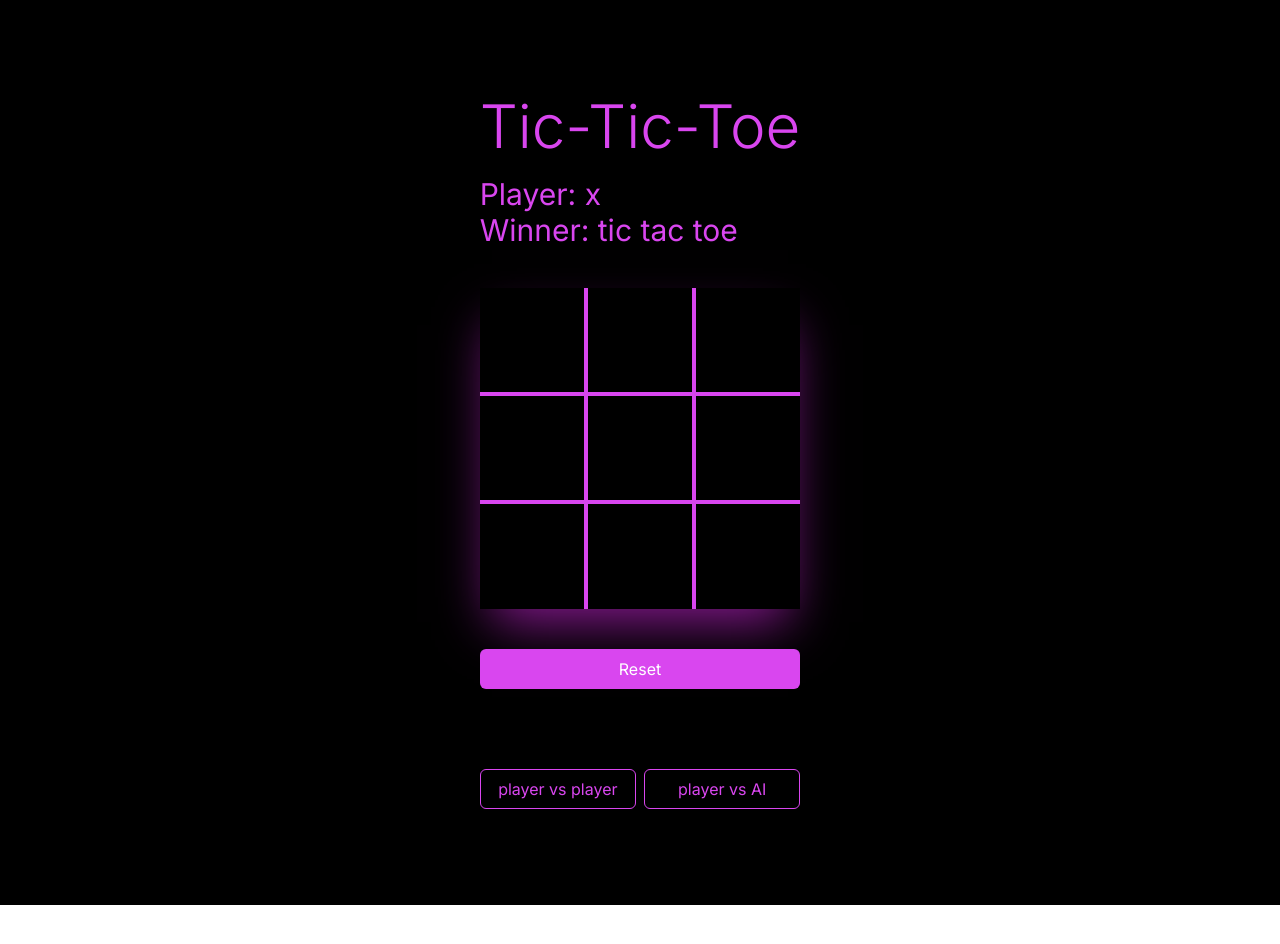
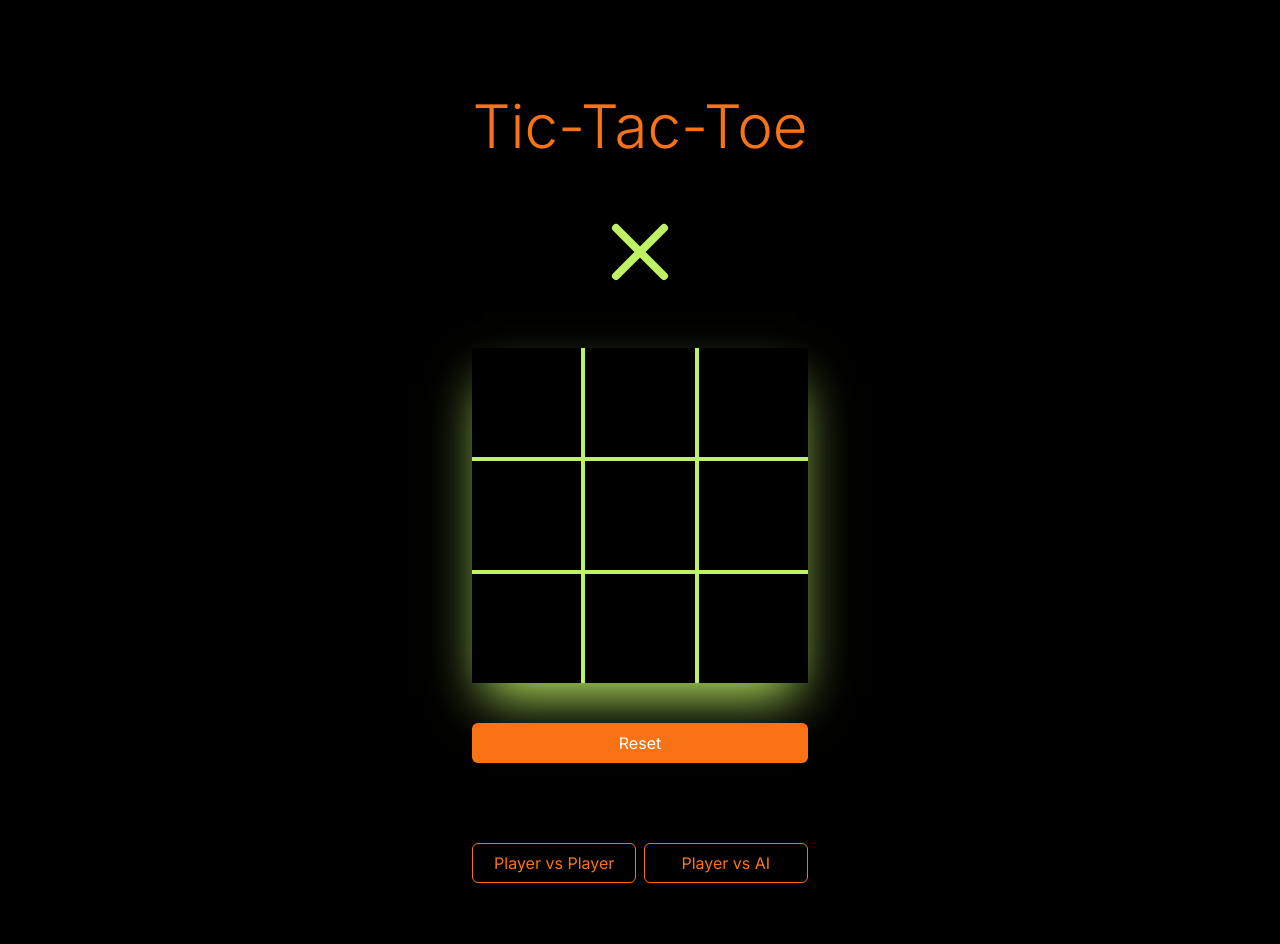
Before and after one commit to miloszbrzezinski/tic-tac-toe, a Next.js app: page / in a window 1280 px wide. Shown: the top 944 px of the page. Before the commit the page ends 905 px from the top, so only its background shows below. Built offline with nearby package versions, Linux system fonts and the light colour scheme.

Commit message:
refactoring the code

```diff
--- a/app/page.tsx
+++ b/app/page.tsx
@@ -1,72 +1,51 @@
 "use client";
+import { useEffect, useState } from "react";
+import { useRouter, useSearchParams } from "next/navigation";
 import { TicTacToe } from "@/components/tic-tac-toe";
+import { Circle, X } from "lucide-react";
 import { cn } from "@/lib/utils";
-import { useRouter, useSearchParams } from "next/navigation";
-import { useState } from "react";
 
 export default function Home() {
-  const [board, setBoard] = useState<[string[], string[], string[]]>([
-    ["", "", ""],
-    ["", "", ""],
-    ["", "", ""],
-  ]);
-  const [sign, setSign] = useState("x");
-  const [result, setResult] = useState("tic tac toe");
 
   const router = useRouter();
   const searchParams = useSearchParams();
-
   const gameType = searchParams.get("game");
 
-  const onClick = (gameType: string) => {
-    router.push(`?game=${gameType}`);
-  };
-
-  const setWinner = (winner: string) => {
-    setResult(winner);
-  };
-
-  const setPlayer = (player: string) => {
-    setSign(player);
+  // Handle changing the game type via URL query
+  const onClickGameType = (type: string) => {
+    router.push(`?game=${type}`);
   };
 
   return (
     <main className="flex min-h-screen flex-col items-center justify-between md:p-24 p-2 bg-black">
       <div className="space-y-10">
         <div>
-          <p className="text-6xl font-light w-full text-center text-fuchsia-500 mb-5">
-            <span className="">Tic</span>-<span className="">Tic</span>-
-            <span className="">Toe</span>
+          <p className="text-6xl font-light w-full text-center text-orange-500 mb-5">
+            Tic-Tac-Toe
           </p>
-          <p className="text-3xl text-fuchsia-500">Player: {sign}</p>
-          <p className="text-3xl text-fuchsia-500">Winner: {result}</p>
         </div>
-        <TicTacToe onPlayer={setPlayer} onWinner={setWinner} />
+        <TicTacToe  />
         <div className="space-y-2 pt-10">
           <div className="flex space-x-2">
             <button
-              onClick={() => {
-                onClick("PvP");
-              }}
+              onClick={() => onClickGameType("PvP")}
               className={cn(
-                "flex w-full border border-fuchsia-500 text-fuchsia-500 items-center justify-center h-10 rounded-md",
+                "flex w-full border border-orange-500 text-orange-500 items-center justify-center h-10 rounded-md",
                 gameType === "PvP" &&
-                  "bg-fuchsia-500 text-white shadow-lg shadow-fuchsia-500",
+                  "bg-orange-500 text-white shadow-lg shadow-orange-800",
               )}
             >
-              player vs player
+              Player vs Player
             </button>
             <button
-              onClick={() => {
-                onClick("PvC");
-              }}
+              onClick={() => onClickGameType("PvC")}
               className={cn(
-                "flex w-full border border-fuchsia-500 text-fuchsia-500 items-center justify-center h-10 rounded-md",
+                "flex w-full border border-orange-500 text-orange-500 items-center justify-center h-10 rounded-md",
                 gameType === "PvC" &&
-                  "bg-fuchsia-500 text-white shadow-lg shadow-fuchsia-500",
+                  "bg-orange-500 text-white shadow-lg shadow-orange-800",
               )}
             >
-              player vs AI
+              Player vs AI
             </button>
           </div>
         </div>
--- a/components/cell.tsx
+++ b/components/cell.tsx
@@ -19,7 +19,7 @@ const Cell = ({ index, sign, handleClick }: CellProps) => {
         <X strokeWidth={1} className="w-24 h-24 text-lime-300" />
       )}
       {sign === "O" && (
-        <Circle strokeWidth={1.4} className="w-20 h-20 text-amber-300" />
+        <Circle strokeWidth={1.4} className="w-20 h-20 text-fuchsia-500" />
       )}
     </button>
   );
--- a/components/tic-tac-toe.tsx
+++ b/components/tic-tac-toe.tsx
@@ -1,105 +1,36 @@
 import React, { useState } from "react";
+import { useSearchParams } from "next/navigation";
+import { cn } from "@/lib/utils";
+import { checkWinner, minimax } from "@/lib/gameUtils";
 import Cell from "./cell";
-import { useSearchParams } from "next/navigation";
+import { Circle, X } from "lucide-react";
 
 type Player = "X" | "O" | "Tie" | null;
 
-interface TicTacToeProps {
-  onPlayer: (player: string) => void;
-  onWinner: (winner: string) => void;
-}
-
-export const TicTacToe = ({ onPlayer, onWinner }: TicTacToeProps) => {
+export const TicTacToe = () => {
+  const [winner, setWinner] = useState("");
   const [board, setBoard] = useState<Player[]>(Array(9).fill(null));
   const [currentPlayer, setCurrentPlayer] = useState<Player>("X");
-  const [winner, setWinner] = useState<Player | null>(null);
   const searchParams = useSearchParams();
   const gameType = searchParams.get("game");
 
-  const checkWinner = (squares: Player[]) => {
-    const lines = [
-      [0, 1, 2],
-      [3, 4, 5],
-      [6, 7, 8], // rows
-      [0, 3, 6],
-      [1, 4, 7],
-      [2, 5, 8], // columns
-      [0, 4, 8],
-      [2, 4, 6], // diagonals
-    ];
+  const handleClick = (index: number) => {
+    if (board[index] || checkWinner(board)) return;
 
-    for (let line of lines) {
-      const [a, b, c] = line;
-      if (
-        squares[a] &&
-        squares[a] === squares[b] &&
-        squares[a] === squares[c]
-      ) {
-        return squares[a];
-      }
-    }
-    if (!squares.includes(null)) return "Tie"; // Tie if no spaces left
-    return null;
-  };
-
-  const minimax = (newBoard: Player[], player: Player): any => {
-    const availSpots = newBoard
-      .map((val, idx) => (val === null ? idx : null))
-      .filter((v) => v !== null);
-
-    const winner = checkWinner(newBoard);
-    if (winner === "O") return { score: -10 };
-    else if (winner === "X") return { score: 10 };
-    else if (winner === "Tie") return { score: 0 };
-
-    let moves = [];
-    for (let i = 0; i < availSpots.length; i++) {
-      let move: any = {};
-      move.index = availSpots[i];
-      newBoard[availSpots[i]] = player;
-
-      let result = minimax(newBoard, player === "X" ? "O" : "X");
-      move.score = result.score;
-
-      newBoard[availSpots[i]] = null;
-      moves.push(move);
-    }
-
-    let bestMove;
-    if (player === "X") {
-      let bestScore = -10000;
-      for (let i = 0; i < moves.length; i++) {
-        if (moves[i].score > bestScore) {
-          bestScore = moves[i].score;
-          bestMove = moves[i];
-        }
-      }
-    } else {
-      let bestScore = 10000;
-      for (let i = 0; i < moves.length; i++) {
-        if (moves[i].score < bestScore) {
-          bestScore = moves[i].score;
-          bestMove = moves[i];
-        }
-      }
-    }
-    return bestMove;
-  };
-
-  const handleClick = (index: number) => {
-    if (winner || board[index]) return;
     const newBoard = [...board];
     newBoard[index] = currentPlayer;
     setBoard(newBoard);
 
-    const newWinner = checkWinner(newBoard);
-    if (newWinner) {
-      onWinner(newWinner);
+    const winner = checkWinner(newBoard);
+    if (winner) {
+      setWinner(winner);
       return;
     }
 
+    // Move setting the currentPlayer state to the end of the function to ensure it's the last thing done
+    let nextPlayer = currentPlayer;
+
     if (gameType === "PvC" && currentPlayer === "X") {
-      // Machine plays as 'O'
       const move = minimax(newBoard, "O");
       newBoard[move.index] = "O";
       setBoard(newBoard);
@@ -108,20 +39,56 @@ export const TicTacToe = ({ onPlayer, onWinner }: TicTacToeProps) => {
         setWinner(finalWinner);
         return;
       }
+      nextPlayer = "X"; // Keep the same player if it's PvC and the current player is X
+    } else if (gameType === "PvP") {
+      nextPlayer = currentPlayer === "X" ? "O" : "X"; // Switch player
     }
 
-    setCurrentPlayer(currentPlayer === "X" ? "O" : "X");
+    setCurrentPlayer(nextPlayer); // Update player after all other updates
   };
 
   const clearBoard = () => {
     setBoard(Array(9).fill(null));
-    setWinner(null);
-    onWinner("");
+    setWinner("");
+    setCurrentPlayer("X");
+  };
+
+  // Player icon display logic
+  const displayPlayerIcon = () => {
+    return currentPlayer === "X" ? (
+      <X strokeWidth={2} className="w-24 h-24 text-lime-300" />
+    ) : (
+      <Circle strokeWidth={2} className="w-20 h-20 text-fuchsia-500" />
+    );
+  };
+
+  // Result message display logic
+  const displayResultMessage = () => {
+    const baseClass = "text-3xl text-orange-500";
+    if (winner === "X" || winner === "O") {
+      const colorClass = winner === "X" ? "text-lime-300" : "text-fuchsia-500";
+      return <p className={cn(baseClass, colorClass)}>Winner</p>;
+    }
+    if (winner === "Tie") {
+      return <p className={baseClass}>Tie</p>;
+    }
+    return null;
   };
 
   return (
     <>
-      <div className="bg-fuchsia-500 shadow-2xl shadow-fuchsia-800 ">
+      <div className="text-3xl text-orange-500 h-28 flex flex-col items-center justify-center">
+        {displayPlayerIcon()}
+        {displayResultMessage()}
+      </div>
+      <div
+        className={cn(
+          "bg-amber-300 shadow-2xl",
+          currentPlayer === "X"
+            ? "shadow-lime-300 bg-lime-300"
+            : "shadow-fuchsia-500 bg-fuchsia-500",
+        )}
+      >
         <div className="grid grid-cols-3 gap-1">
           {board.map((cell, index) => (
             <Cell
@@ -135,7 +102,7 @@ export const TicTacToe = ({ onPlayer, onWinner }: TicTacToeProps) => {
       </div>
       <button
         onClick={clearBoard}
-        className="flex w-full bg-fuchsia-500 text-white hover:shadow-lg hover:shadow-fuchsia-500 items-center justify-center h-10 rounded-md"
+        className="flex w-full bg-orange-500 text-white hover:shadow-lg hover:shadow-orange-600 items-center justify-center h-10 rounded-md"
       >
         Reset
       </button>
--- /dev/null
+++ b/lib/gameUtils.ts
@@ -0,0 +1,52 @@
+type Player = "X" | "O" | "Tie" | null;
+
+export const checkWinner = (squares: Player[]): Player | null => {
+  const lines = [
+    [0, 1, 2],
+    [3, 4, 5],
+    [6, 7, 8], // rows
+    [0, 3, 6],
+    [1, 4, 7],
+    [2, 5, 8], // columns
+    [0, 4, 8],
+    [2, 4, 6], // diagonals
+  ];
+
+  for (let line of lines) {
+    const [a, b, c] = line;
+    if (squares[a] && squares[a] === squares[b] && squares[a] === squares[c]) {
+      return squares[a];
+    }
+  }
+  return squares.includes(null) ? null : "Tie";
+};
+
+export const minimax = (newBoard: Player[], player: Player): any => {
+  const availSpots = newBoard
+    .map((val, idx) => (val === null ? idx : null))
+    .filter((v) => v !== null);
+  const winner = checkWinner(newBoard);
+  if (winner === "O") return { score: -10 };
+  else if (winner === "X") return { score: 10 };
+  else if (winner === "Tie") return { score: 0 };
+
+  let moves: any[] = [];
+  for (let i = 0; i < availSpots.length; i++) {
+    let move: any = { index: availSpots[i] };
+    newBoard[availSpots[i]] = player;
+    move.score = minimax(newBoard, player === "X" ? "O" : "X").score;
+    newBoard[availSpots[i]] = null;
+    moves.push(move);
+  }
+
+  return moves.reduce(
+    (best, move) => {
+      return (
+        player === "X" ? move.score > best.score : move.score < best.score
+      )
+        ? move
+        : best;
+    },
+    { score: player === "X" ? -1000 : 1000 },
+  );
+};
```
